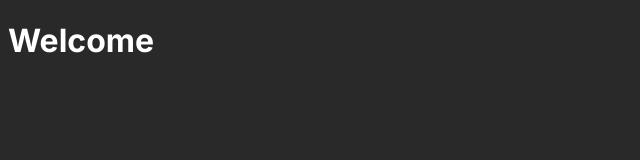
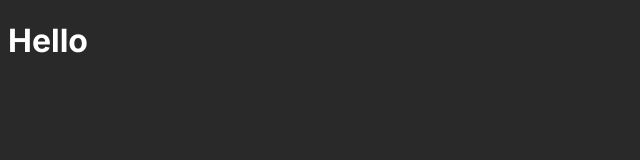
Before and after one commit to Njun852/kitty-kards-kollect, a React (Vite) app in the folder frontend/: page / in a window 1280 px wide. Shown: the top 160 px of the page, without its empty margins (0-640 px from the left). Built offline with nearby package versions, Linux system fonts and the light colour scheme.

Commit message:
doing state management

```diff
--- a/frontend/src/App.jsx
+++ b/frontend/src/App.jsx
@@ -1,13 +1,17 @@
-import { useState, useEffect } from 'react'
-import { useLoaderData } from 'react-router';
+import { useState, useEffect } from "react";
+import { useLoaderData, redirect } from "react-router";
+import { commitSession, getSession } from "./cookies/userSession";
 
+export async function appLoader({ request }) {
+  const session = localStorage.getItem("user_session")
+  console.log(JSON.parse(session))
+}
 function App() {
-  const {isLoggedIn} = useLoaderData()
-  return (
-    <>
-      <h1>{isLoggedIn ? "Welcome" : "Please login"}</h1>
-    </>
-  )
+    return (
+        <>
+            <h1>Hello</h1>
+        </>
+    );
 }
 
-export default App
+export default App;
--- /dev/null
+++ b/frontend/src/cookies/userSession.js
@@ -0,0 +1,14 @@
+import { createCookie, createCookieSessionStorage } from "react-router";
+
+const { getSession, commitSession, destroySession } =
+    createCookieSessionStorage({
+        cookie: {
+            name: "__session",
+            httpOnly: true,
+            maxAge: 60,
+            path: "/",
+            sameSite: "lax",
+        },
+    });
+
+export { getSession, commitSession, destroySession, };
--- a/frontend/src/main.jsx
+++ b/frontend/src/main.jsx
@@ -2,39 +2,23 @@ import { createRoot } from "react-dom/client";
 import "./index.css";
 import "font-awesome/css/font-awesome.min.css";
 import { RouterProvider, createBrowserRouter, redirect } from "react-router";
-import App from "./App.jsx";
-import Login from "./pages/login/Login.jsx";
+import App, {appLoader } from "./App.jsx";
+import Login, { loginAction, loginLoader } from "./routes/login/Login.jsx";
+import Dashboard, { dashboardLoader } from "./routes/dashboard/Dashboard.jsx";
 
-async function loginLoader({ params }) {}
 const router = createBrowserRouter([
     {
         path: "/",
+        loader: appLoader,
         Component: App,
-        loader: ({ params }) => {
-            const isLoggedIn = true;
-            if (!isLoggedIn) {
-                return redirect("/login");
-            }
-            return { isLoggedIn };
-        },
-        action: async ({request})=>{
-            let formData = await request.formData();
-            let username = formData.get("username")
-            let password = formData.get("password")
-            return {username, password}
-        }
     },
     {
         path: "login",
+        action: loginAction,
+        loader: loginLoader,
         Component: Login,
-        loader: ({ params }) => {
-            const isLoggedIn = false;
-            if (isLoggedIn) {
-                return redirect("/");
-            }
-            return { isLoggedIn };
-        },
     },
+    { path: "dashboard", Component: Dashboard, loader: dashboardLoader},
 ]);
 createRoot(document.getElementById("root")).render(
     <RouterProvider router={router} />
--- /dev/null
+++ b/frontend/src/routes/dashboard/Dashboard.jsx
@@ -0,0 +1,12 @@
+import { getSession} from "../../cookies/userSession"
+import { useLoaderData } from "react-router";
+export async function dashboardLoader({request}) {
+    const session = await getSession(request.header.get("Cookie"));
+    console.log(session.get("user_session"))
+}
+
+export default function Dashboard() {
+    return (
+        <h1>Hello</h1>
+    )
+}
--- a/frontend/src/pages/login/Login.jsx
+++ b/frontend/src/routes/login/Login.jsx
@@ -1,6 +1,26 @@
 import { useState } from "react";
-import { useNavigate } from "react-router";
+import { useNavigate, useSubmit, Form, redirect, data } from "react-router";
 import "./login.css";
+import { commitSession, getSession } from "../../cookies/userSession";
+
+export async function loginAction({ request }) {
+    const form = await request.formData();
+    const username = form.get("username");
+    const password = form.get("password");
+    console.log(username)
+    localStorage.setItem("user_session", JSON.stringify({username, password}))
+    return redirect("/")
+}
+
+export async function loginLoader({ request }) {
+    const session = await getSession(request.headers.get("Cookie"));
+    console.log(session.has("user_session") + " waaa");
+    return data(
+        { error: session.get("error") },
+        { headers: { "Set-Cookie": await commitSession(session) } }
+    );
+}
+
 function Login() {
     const [showPassword, useShowPassword] = useState(false);
     const navigate = useNavigate();
@@ -15,11 +35,12 @@ function Login() {
                     KittyKards <span>Kollect</span>
                 </h1>
             </div>
-            <form className="login-form">
+            <Form className="login-form" method="POST">
                 <h2>Login</h2>
-                <input type="text" placeholder="Username" />
+                <input type="text" placeholder="Username" name="username" />
                 <div className="password-wrapper">
                     <input
+                        name="password"
                         type={showPassword ? "text" : "password"}
                         placeholder="Password"
                     />
@@ -42,8 +63,8 @@ function Login() {
                     </div>
                     <span>Forgot Password?</span>
                 </div>
-                <button onClick={()=>navigate("/")}>Login</button>
-            </form>
+                <button>Login</button>
+            </Form>
             <p>
                 Don't have an account? <span>Register</span>
             </p>
```
Also changed, not shown: frontend/src/routes/login/login.css (renamed from frontend/src/pages/login/login.css).
